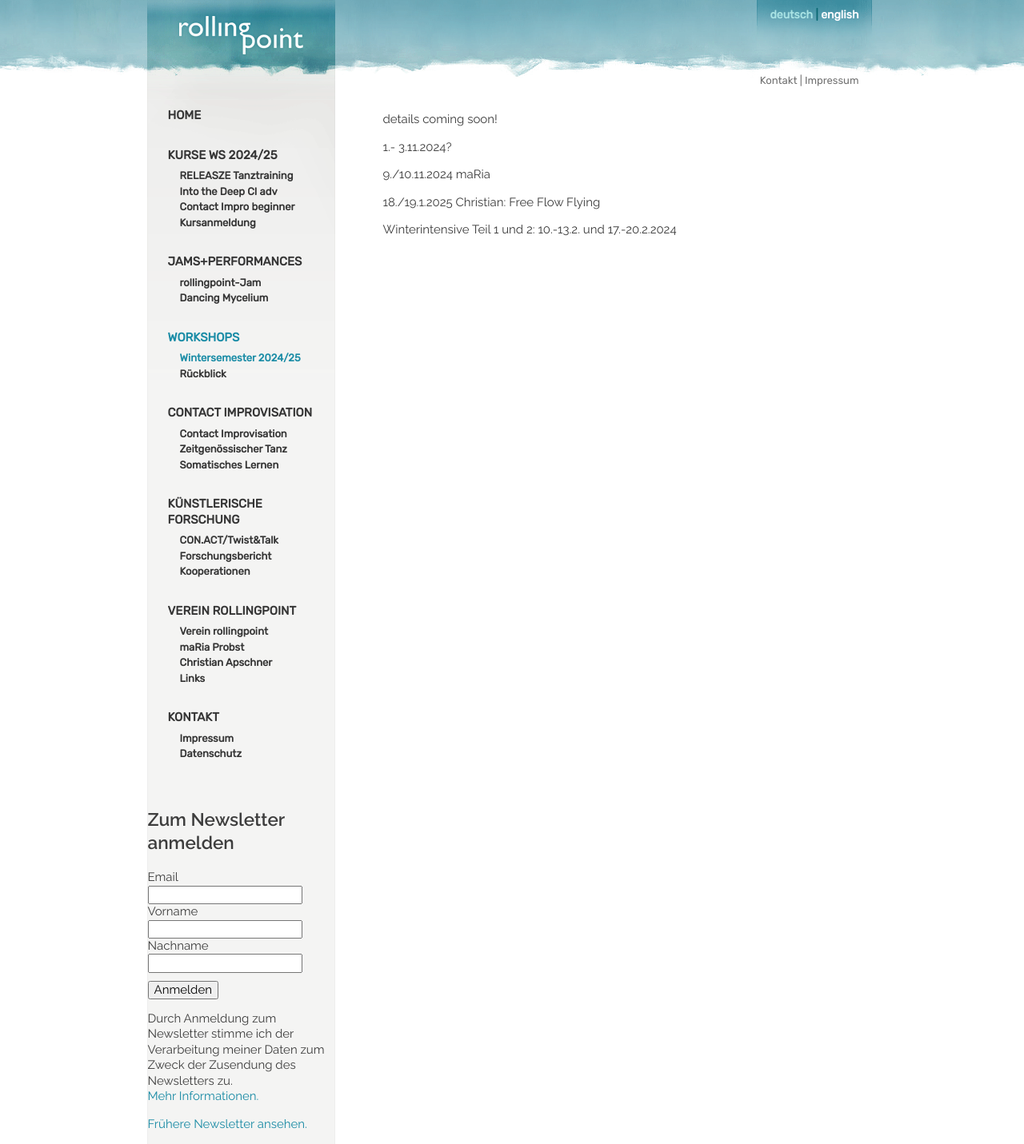
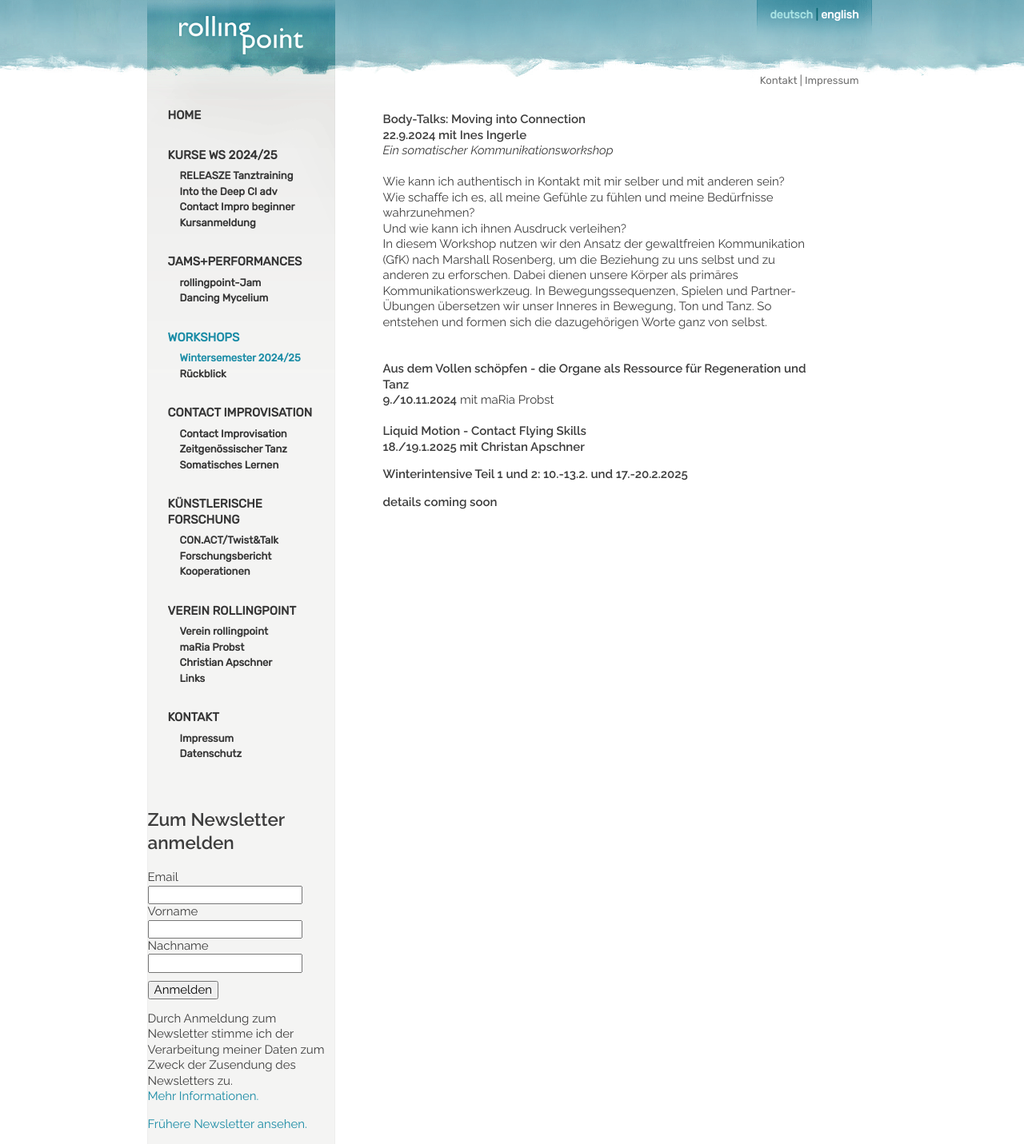
Before and after one commit to manulari/rollingpointat, a Jekyll site: the page built from _pages_de/wsws2024.md, in a window 1280 px wide. Shown: the whole page at 80% size. Built offline with Jekyll 4.4.1, drawn with Linux system fonts in a browser that asks for light colours; comment, search, counter and statistics services are not loaded.

Commit message:
Update page (de) “wsws2024”

```diff
--- a/_pages_de/wsws2024.md
+++ b/_pages_de/wsws2024.md
@@ -3,12 +3,22 @@ permalink: /wsws2024
 title: Workhops/Intensives
 language: de
 ---
-details coming soon!
+**Body-Talks: Moving into Connection \
+22.9.2024 mit Ines Ingerle**\
+*Ein somatischer Kommunikationsworkshop* \
+\
+Wie kann ich authentisch in Kontakt mit mir selber und mit anderen sein? \
+Wie schaffe ich es, all meine Gefühle zu fühlen und meine Bedürfnisse wahrzunehmen?\
+Und wie kann ich ihnen Ausdruck verleihen?\
+In diesem Workshop nutzen wir den Ansatz der gewaltfreien Kommunikation (GfK) nach Marshall Rosenberg, um die Beziehung zu uns selbst und zu anderen zu erforschen. Dabei dienen unsere Körper als primäres Kommunikationswerkzeug. In Bewegungssequenzen, Spielen und Partner-Übungen übersetzen wir unser Inneres in Bewegung, Ton und Tanz. So entstehen und formen sich die dazugehörigen Worte ganz von selbst.\
+\
+\
+**Aus dem Vollen schöpfen - die Organe als Ressource für Regeneration und Tanz**\
+**9./10.11.2024** mit maRia Probst\
+\
+**Liquid Motion - Contact Flying Skills**\
+**18./19.1.2025 mit Christan Apschner**
 
-1.- 3.11.2024?
+**Winterintensive Teil 1 und 2: 10.-13.2. und 17.-20.2.2025**
 
-9./10.11.2024 maRia
-
-18./19.1.2025 Christian: Free Flow Flying
-
-Winterintensive Teil 1 und 2: 10.-13.2. und 17.-20.2.2024
+**details coming soon**
```
